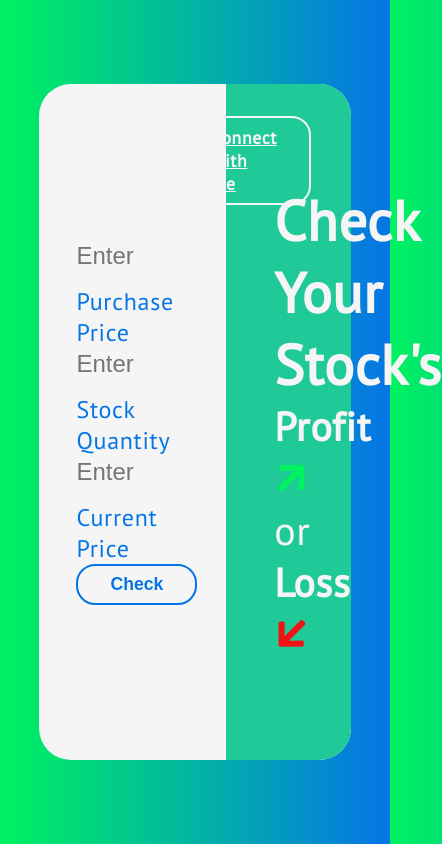
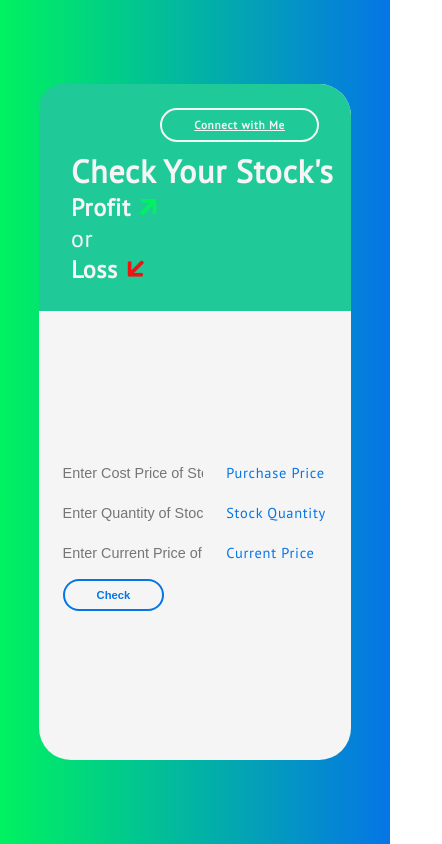
Before and after one commit to Husain01/Stock-Price-Calculator, a plain HTML site: page index.html in a window 390 px wide. Shown: the whole page, 442 px wide, since content can reach past the window. Drawn offline with Linux system fonts and the light colour scheme.

Commit message:
Update media queries

```diff
--- a/style.css
+++ b/style.css
@@ -99,13 +99,14 @@ p{
 }
 
 .form{
-    width: 60%;
+    width: 80%;
+    padding-left: 2rem;
 }
 
 
 .input{
-    width: 70%;
-    font-size: 1.5rem;
+    width: 60%;
+    font-size: 1.3rem;
     border: none;
     margin-bottom:1rem ;
     background-color: transparent;
@@ -117,12 +118,13 @@ input:focus{
 }
 
 input::placeholder{
-    font-size: 1.5rem;
+    font-size: 1.3rem;
 }
 
 label{
     font-size: 1.5rem;
     color: var(--secondary-color);
+    width: 100%;
 }
 
 .btn{
@@ -156,3 +158,61 @@ label{
     border: 2px solid black;
     background-color: black;
 }
+
+@media screen and (max-width:768px){
+    .mainCard{
+        flex-direction: column-reverse;
+    }
+
+    .secondHalf{
+        width: 100%;
+        border-bottom-right-radius: 0px;
+        border-top-left-radius: 1.5rem;
+        height: 36vh;
+        padding: 0;
+        padding-left:2rem;
+        padding-top: 3.5rem;
+        padding-bottom: 1rem;
+    }
+
+    .btn-secondary{
+        font-size: .7rem;
+        top:1.5rem;
+        right: 2rem;
+    }
+
+    h1{
+        font-size: 2rem;
+    }
+
+    h2, p{
+        font-size: 1.5rem;
+    }
+
+    .firstHalf{
+        width: 100%;
+    }
+
+    .form{
+        width: 90%;
+        padding-left: .5rem;
+    }
+
+    label{
+        font-size: .9rem;
+    }
+
+
+
+    input,input::placeholder {
+        font-size: .9rem;
+        padding-right: .5rem;
+    }
+
+
+
+    .btn{
+        font-size: .7rem;
+        font-weight: 900;
+    }
+}
```
